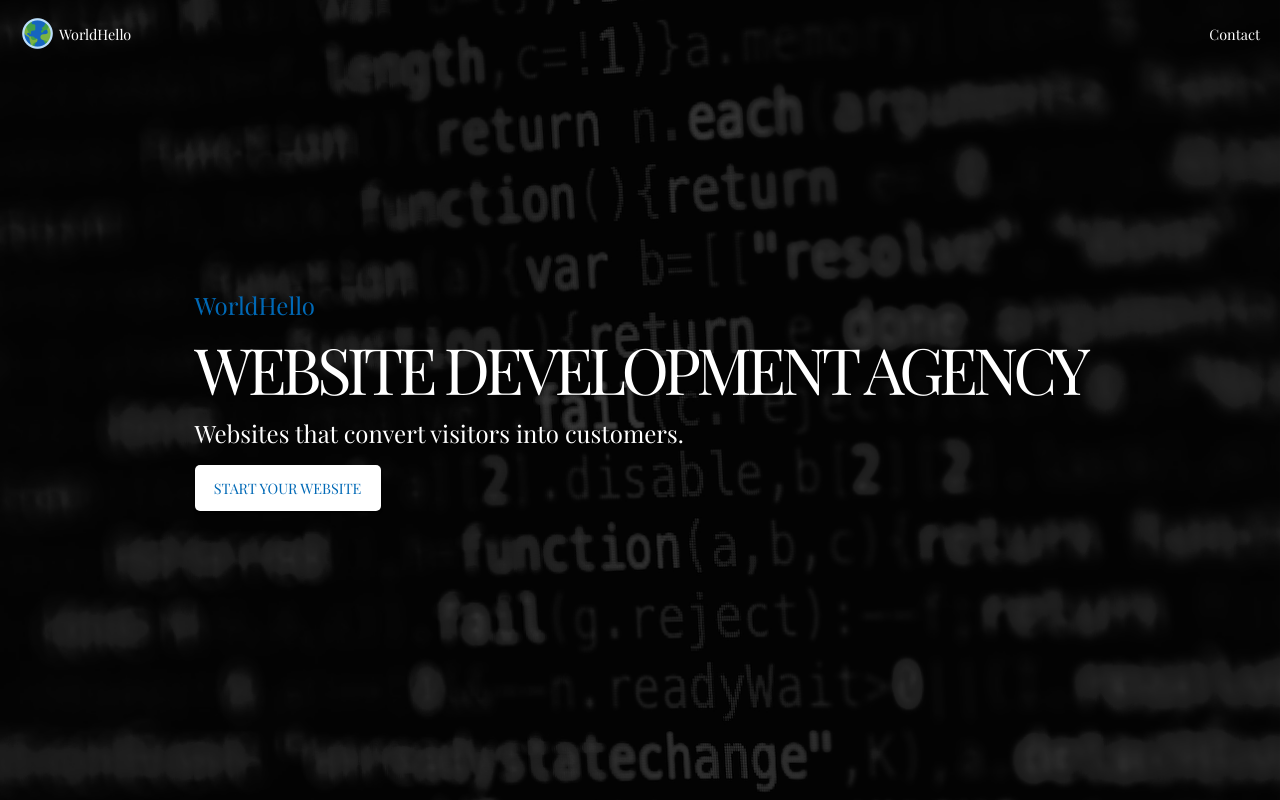
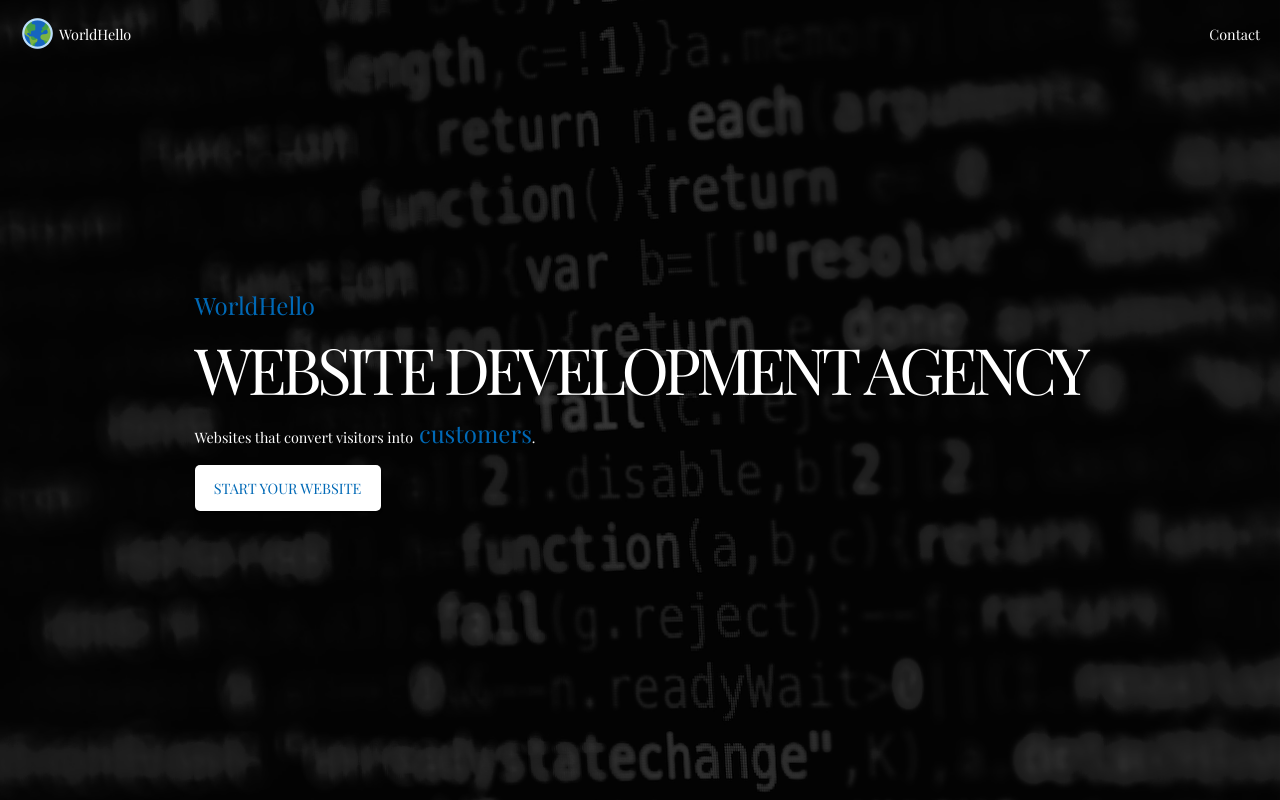
Before and after one commit to gtzjesus/WorldHello, a React (Vite) app: page / in a window 1280 px wide. Shown: the top 800 px of the page. Built offline with nearby package versions, Linux system fonts and the light colour scheme; no server answers; the database is empty.

Commit message:
App Loading times improved

```diff
--- a/src/features/video/VideoComponent.jsx
+++ b/src/features/video/VideoComponent.jsx
@@ -35,7 +35,7 @@ const MiniDescription = styled.span`
   color: var(--color-blue);
 `;
 const Description = styled.span`
-  font-size: var(--font-small);
+  font-size: var(--font-xsmall);
 `;
 
 function VideoComponent() {
@@ -44,9 +44,9 @@ function VideoComponent() {
       <Introduction>
         <MiniDescription>WorldHello</MiniDescription>
         <Title>Website Development Agency</Title>
-
         <Description>
-          Websites that convert visitors into customers.
+          Websites that convert visitors into
+          <MiniDescription> customers</MiniDescription>.
         </Description>
         <Button variation="primary" size="small">
           Start your website
--- a/src/styles/GlobalStyles.js
+++ b/src/styles/GlobalStyles.js
@@ -51,7 +51,7 @@ const GlobalStyles = createGlobalStyle`
     --margin-small: 1rem;
     --margin-medium: 2rem;
     --margin-large: 3rem;
-    --margin-xlarge: 5rem;
+    --margin-xlarge: 4.5rem;
 
 
     --margin-nav-height: 8rem;
```
